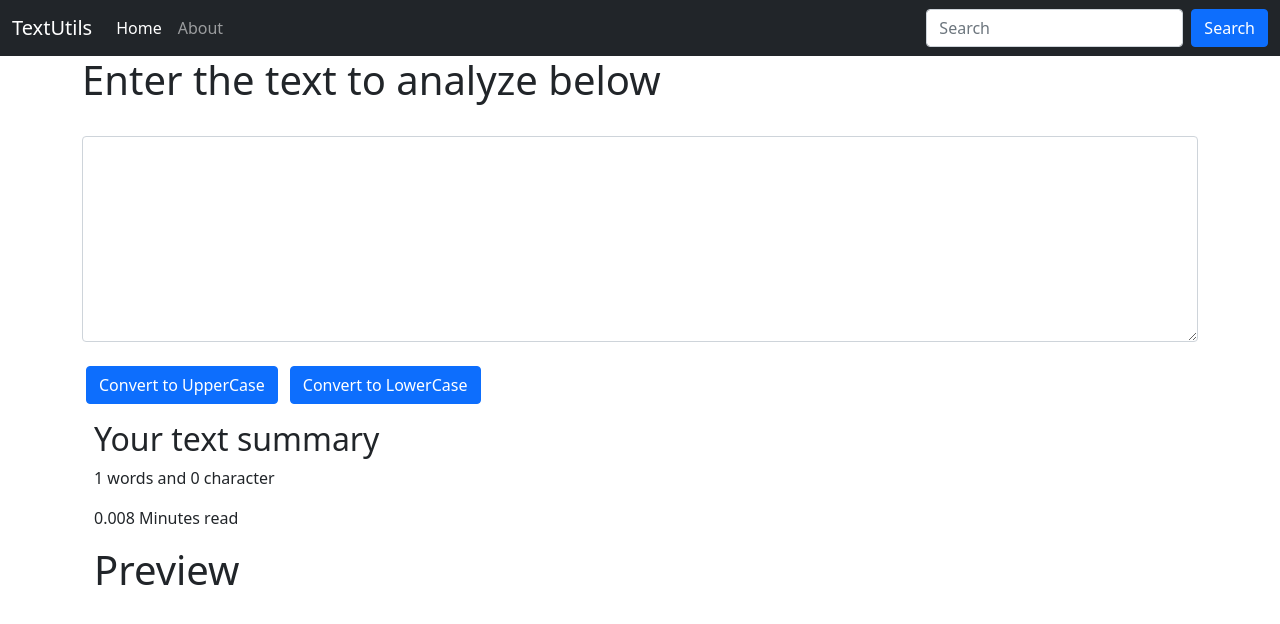
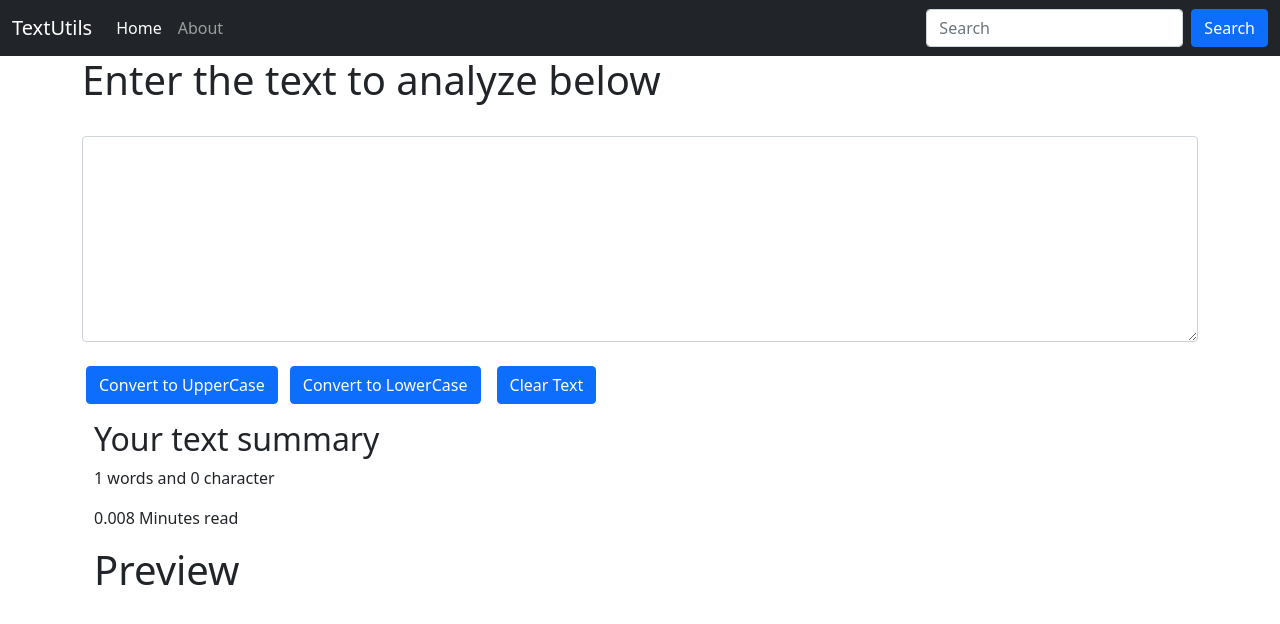
Before and after one commit to ershamshad12/TextUtils-React-Project, a React (Create React App) app: page / in a window 1280 px wide. Shown: the top 624 px of the page. Built offline with nearby package versions, Linux system fonts and the light colour scheme.

Commit message:
feat: added Clear Text button in TextForm component

```diff
--- a/src/components/TextForm.js
+++ b/src/components/TextForm.js
@@ -11,6 +11,10 @@
 
   const handleLowClick = () => {
     let newText = text.toLocaleLowerCase();
+    setText(newText);
+  };
+  const handleClearClick = () => {
+    let newText = "";
     setText(newText);
   };
 
@@ -38,6 +42,9 @@
           <button className="btn btn-primary mx-2" onClick={handleLowClick}>
             Convert to LowerCase
           </button>
+          <button className="btn btn-primary mx-2" onClick={handleClearClick}>
+            Clear Text
+          </button>
         </div>
       </div>
       <div className="container my-3">
```
